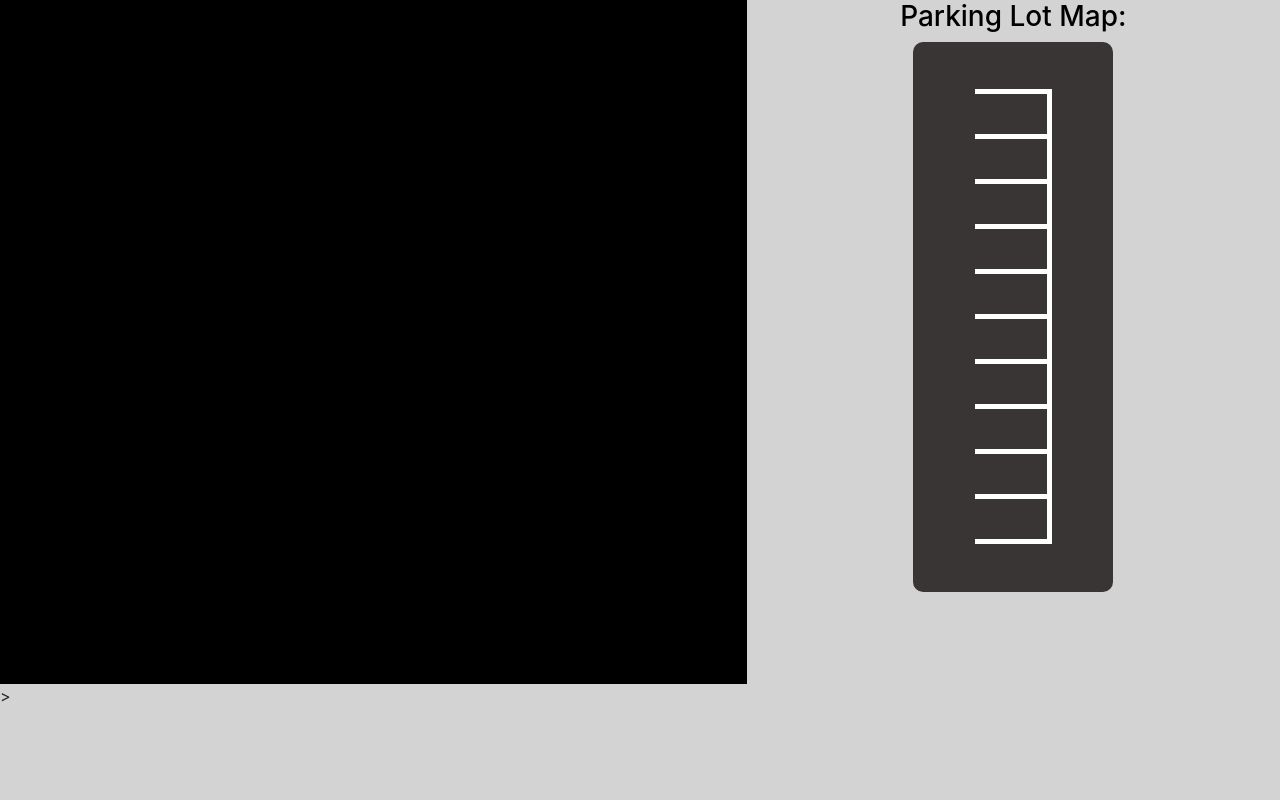
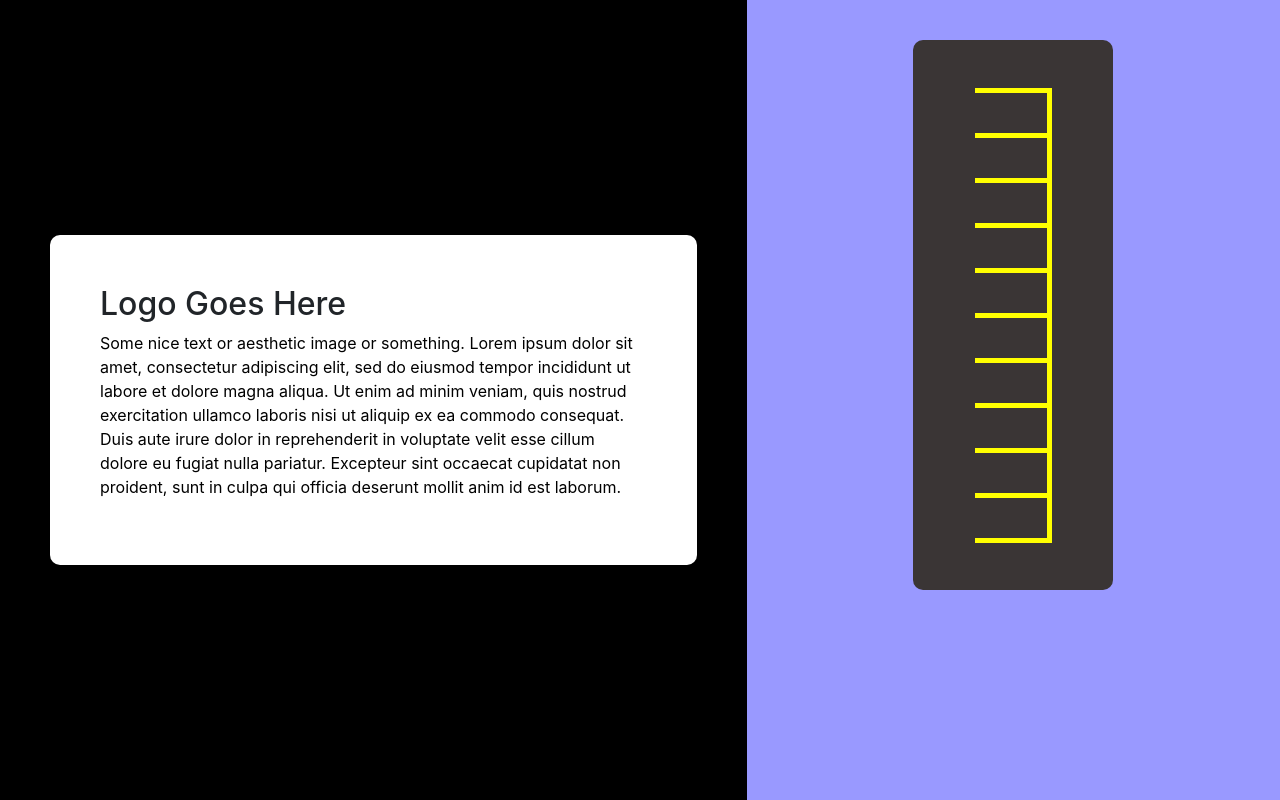
Before and after one commit to cse-uprc/Park-Smart, a Flask app: page / in a window 1280 px wide. Run offline with Flask 2, Linux system fonts and the light colour scheme; some libraries are stand-ins or nearby versions.

Commit message:
More aesthetics

```diff
--- a/driver-ui-app/static/stylesheet.css
+++ b/driver-ui-app/static/stylesheet.css
@@ -4,7 +4,7 @@ html {
 
 body {
     height: 100%;
-    background-color: lightgrey;
+    background-color: #9999ff;
 }
 
 p {
@@ -28,7 +28,22 @@ a {
 }
 
 #left-col {
+    height: 100%;
     background-color: #000000;
+    display: flex;
+    align-items: center;
+    justify-content: center;
+    padding: 0px 50px 0px 50px;
+}
+
+#left-text-box {
+    background-color: #ffffff;
+    padding: 50px 50px 50px 50px;
+    border-radius: 10px;
+}
+
+#right-col {
+    padding-top: 40px;
 }
 
 #parking-map-container {
@@ -48,13 +63,8 @@ a {
     background-color: #3a3535;
 }
 
-#parking-map-header-text {
-    color: black;
-    text-align: center;
-}
-
 .parking-spot-cell {
-    border-color: white;
+    border-color: yellow;
     border-width: 5px 5px 5px 0px;
     border-style: solid;
     width: 75px;
--- a/driver-ui-app/templates/index.html
+++ b/driver-ui-app/templates/index.html
@@ -18,13 +18,25 @@ Map of parking lot that shows parking spot availability.
 <div class="row" id="row-1">
 
 	<div class="col-lg-7" id="left-col">
+		<div id="left-text-box">
+			<h2 id="left-text-header">Logo Goes Here</h2>
+			<p>
+				Some nice text or aesthetic image or something.
+				Lorem ipsum dolor sit amet, consectetur adipiscing elit,
+				sed do eiusmod tempor incididunt ut labore et dolore
+				magna aliqua. Ut enim ad minim veniam, quis nostrud
+				exercitation ullamco laboris nisi ut aliquip ex ea
+				commodo consequat. Duis aute irure dolor in
+				reprehenderit in voluptate velit esse cillum dolore eu
+				fugiat nulla pariatur. Excepteur sint occaecat cupidatat
+				non proident, sunt in culpa qui officia deserunt mollit
+				anim id est laborum.
+			</p>
+		</div><!-- end div: "left-text-box" -->
 	</div><!-- end div: "left-col" -->
 
 
 	<div class="col-lg-5" id="right-col">
-		<h3 id="parking-map-header-text">
-			Parking Lot Map:
-		</h3>
 		<div id="parking-map-container">
 			<div id="parking-map-background">
 				<table id="parking-map">
@@ -39,6 +51,6 @@ Map of parking lot that shows parking spot availability.
 			</div><!-- end div: "parking-map-background" -->
 		</div><!-- end div: "parking-map-container" -->
 
-	</div><!-- end div: "right-col" -->>
+	</div><!-- end div: "right-col" -->
 </div><!-- end div: "row-1" -->
 {% endblock %}
```
